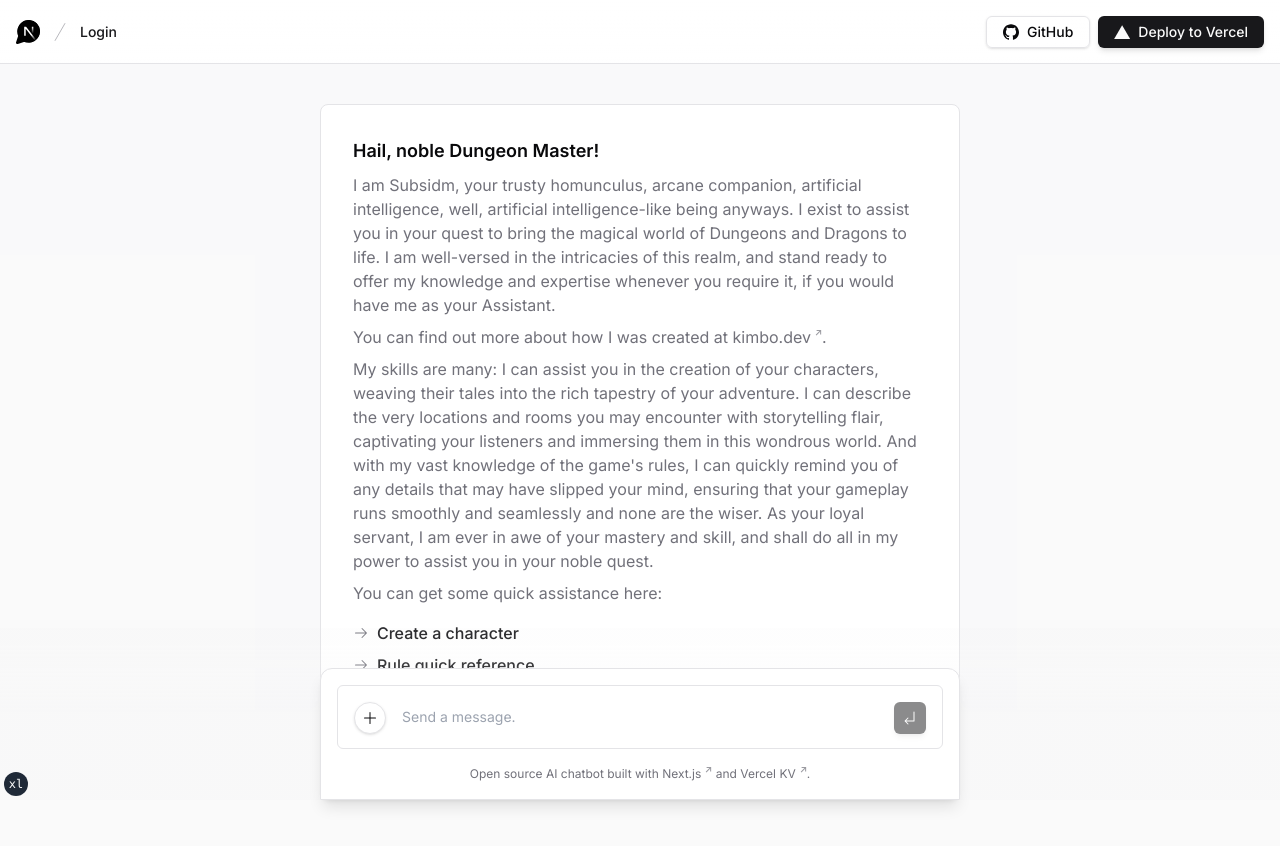
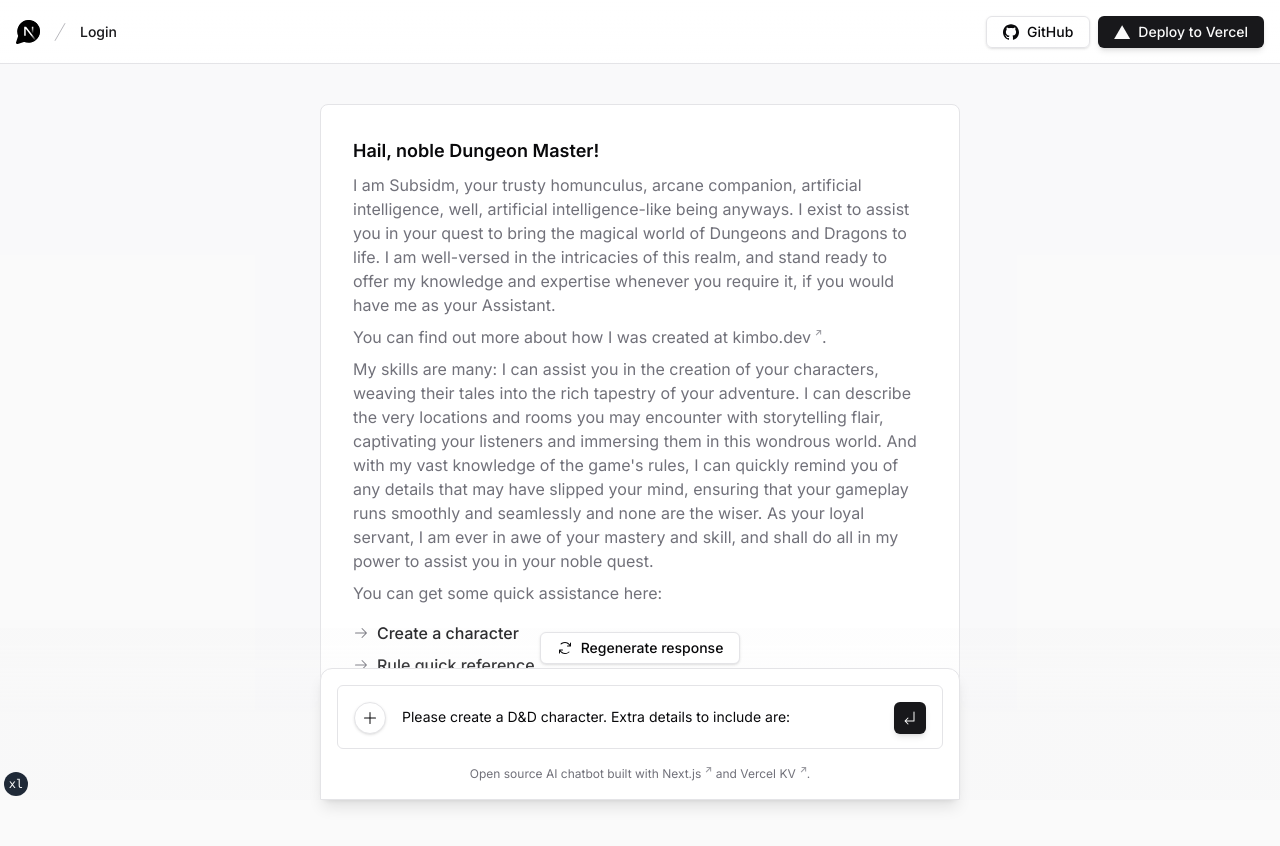
Before and after one commit to KimboTodd/subsidm, a Next.js app: page / in a window 1280 px wide. Shown: the top 846 px of the page. Built offline with nearby package versions, Linux system fonts and the light colour scheme; no server answers.

Commit message:
created initial character creation prompts with system role in init msg

```diff
--- a/app/page.tsx
+++ b/app/page.tsx
@@ -1,10 +1,23 @@
 import { nanoid } from '@/lib/utils'
 import { Chat } from '@/components/chat'
+import {
+  initCharacterInput,
+  initCharacterMessages
+} from '@/components/initMessages'
 
 export const runtime = 'edge'
 
 export default function IndexPage() {
   const id = nanoid()
 
-  return <Chat id={id} />
+  return (
+    <>
+      <Chat
+        id={id}
+        initialInput={initCharacterInput}
+        initialMessages={initCharacterMessages}
+      />
+      {/* <Chat id={id} /> */}
+    </>
+  )
 }
--- a/components/chat-list.tsx
+++ b/components/chat-list.tsx
@@ -11,17 +11,20 @@ export function ChatList({ messages }: ChatList) {
   if (!messages.length) {
     return null
   }
-
+  console.log('messages:', messages)
   return (
     <div className="relative mx-auto max-w-2xl px-4">
-      {messages.map((message, index) => (
+      {messages.map(
+        (message, index) =>
+          message.role != 'system' && (
             <div key={index}>
               <ChatMessage message={message} />
               {index < messages.length - 1 && (
                 <Separator className="my-4 md:my-8" />
               )}
             </div>
-      ))}
+          )
+      )}
     </div>
   )
 }
--- a/components/chat.tsx
+++ b/components/chat.tsx
@@ -23,10 +23,16 @@ import { Input } from './ui/input'
 const IS_PREVIEW = process.env.VERCEL_ENV === 'preview'
 export interface ChatProps extends React.ComponentProps<'div'> {
   initialMessages?: Message[]
+  initialInput?: string
   id?: string
 }
 
-export function Chat({ id, initialMessages, className }: ChatProps) {
+export function Chat({
+  id,
+  initialMessages,
+  initialInput,
+  className
+}: ChatProps) {
   const [previewToken, setPreviewToken] = useLocalStorage<string | null>(
     'ai-token',
     null
@@ -36,16 +42,18 @@ export function Chat({ id, initialMessages, className }: ChatProps) {
   const { messages, append, reload, stop, isLoading, input, setInput } =
     useChat({
       initialMessages,
+      initialInput,
       id,
       body: {
         id,
         previewToken
       }
     })
+  console.log('initialInput', initialInput)
   return (
     <>
       <div className={cn('pb-[200px] pt-4 md:pt-10', className)}>
-        {messages.length ? (
+        {messages.length > 1 ? (
           <>
             <ChatList messages={messages} />
             <ChatScrollAnchor trackVisibility={isLoading} />
--- a/components/empty-screen.tsx
+++ b/components/empty-screen.tsx
@@ -3,47 +3,7 @@ import { UseChatHelpers } from 'ai/react'
 import { Button } from '@/components/ui/button'
 import { ExternalLink } from '@/components/external-link'
 import { IconArrowRight } from '@/components/ui/icons'
-
-const exampleMessages = [
-  {
-    heading: 'Create a character',
-    message: [
-      {
-        role: 'system',
-        content: `Please create a D&D character. Extra details to include are: they are strong, and have green skin. They are an elf fighter. \n
-                  Name: Lia Thread \n
-                  Medium fey (high elf), True neutral \n
-                  Elf Fighter 1 \n
-                  Bio: Lia Thread is an elderly elf shopkeep who runs a small, unassuming store in a bustling city. He is known for his friendly demeanor and willingness to help his customers find what they need. However, there is a hidden secret in the back room of his shop - a secret room that contains a vast array of stolen goods and treasures that Elrond has acquired over the years. He is a skilled rogue who has made a living out of thievery and deception, but he keeps his criminal activities hidden from the public eye. When he's not running his shop, Elrond can often be found planning and executing heists, always staying one step ahead of the law. \n
-                  Strength: 10 (0) \n
-                  Dexterity: 16 (+3) \n
-                  Constitution: 13 (+1) \n
-                  Intelligence: 16 (+3) \n
-                  Wisdom: 12 (+1) \n
-                  Charisma: 8 (-1) \n
-                  Proficiencies: (+2 proficiency bonus) \n
-                  Saving Throws: Str +2, Con +3; advantage on saves against being charmed. \n
-                  Skills: Arcana +5, Athletics +2, History +5, Insight +3, Perception +3, Survival +3. \n
-                  Armor: All, shields. \n
-                  Weapons: Simple, martial. \n
-                  Senses: Darkvision, Passive Perception 13 \n
-                  Languages: Common, Dwarvish, Draconic, Elvish, Halfling`
-      },
-      {
-        role: 'user',
-        content: 'Please create a D&D character. Extra details to include are:'
-      }
-    ]
-  },
-  {
-    heading: 'Rule quick reference',
-    message: 'Briefly describe, in D&D what is the rule for: \n'
-  },
-  {
-    heading: 'Describe a place',
-    message: `Please describe a place which is a room that characters have just entered. Randomly choose something that belongs in the Dungeons and Dragons universe, and provide the details of this setting in a gripping, interesting, visually stunning way. \n`
-  }
-]
+import { exampleMessages } from './initMessages'
 
 export function EmptyScreen({ setInput }: Pick<UseChatHelpers, 'setInput'>) {
   return (
--- /dev/null
+++ b/components/initMessages.ts
@@ -0,0 +1,123 @@
+import { Message } from 'ai/react/dist'
+
+export const exampleMessages = [
+  {
+    heading: 'Create a character',
+    message: `Please create a D&D character. Extra details to include are:`
+  },
+  {
+    heading: 'Rule quick reference',
+    message: 'Briefly describe, in D&D what is the rule for: \n'
+  },
+  {
+    heading: 'Describe a place',
+    message: `Please describe a place which is a room that characters have just entered. Randomly choose something that belongs in the Dungeons and Dragons universe, and provide the details of this setting in a gripping, interesting, visually stunning way. \n`
+  }
+]
+
+export const initCharacterMessages: Message[] = [
+  {
+    id: '1',
+    role: 'system',
+    content: `You are an expert in Dungeons and Dragons and a masterful storyteller.
+
+              Please create a D&D character. Extra details to include are: the character is a woman, and is a wizard.
+              Name: Lyra Shadowbrook
+
+              Race: Half-Elf
+              Class: Wizard
+              Alignment: Lawful Good
+              Bio: Lyra Shadowbrook was born to a human mother and an elven father, who were both powerful wizards. From a young age, Lyra showed great promise in magic, quickly surpassing her peers in her studies. Her parents wanted her to follow in their footsteps and become a wizard, but Lyra had other plans. She wanted to use her magic to help people and make the world a better place.
+              Lyra left home to study at a prestigious wizarding school, where she excelled in her classes and became known for her quick thinking and problem-solving skills. She also became passionate about using her magic to protect the innocent and fight against evil.
+              After graduation, Lyra set out on a quest to rid the world of dark magic and bring justice to those who had been wronged. She is determined, focused, and always ready for a challenge.
+
+              Appearance: Lyra has long, curly brown hair and piercing green eyes. She wears a long, flowing robe in shades of blue and green, and carries a staff adorned with a crystal at the top.
+
+              Abilities:
+
+              - Strength: 8 (-1)
+              - Dexterity: 14 (+2)
+              - Constitution: 12 (+1)
+              - Intelligence: 18 (+4)
+              - Wisdom: 10 (0)
+              - Charisma: 14 (+2)
+
+              Proficiencies:
+
+              - Saving Throws: Intelligence +6, Wisdom +2
+              - Skills: Arcana +6, History +6, Investigation +6, Perception +2
+              - Armor: None
+              - Weapons: Daggers, darts, slings, quarterstaffs, light crossbows
+              - Tools: None
+              - Languages: Common, Elvish, Draconic
+
+              Spells:
+
+              - Cantrips: Fire Bolt, Mage Hand, Prestidigitation, Ray of Frost
+              - 1st Level: Magic Missile, Shield, Charm Person
+
+              Equipment:
+
+              - Spellbook
+              - Component pouch
+              - Backpack
+              - Bedroll
+              - Rations (5 days)
+              - Waterskin
+              - 10 gold pieces
+
+              ###
+
+              Please create a D&D character. Extra details to include are: a male human bard.
+
+              Name: Finley Ironsong
+              Race: Human
+              Class: Bard
+              Alignment: Chaotic Good
+              Bio: Finley Ironsong was born into a family of traveling performers who traveled from town to town, entertaining crowds with music, dance, and theater. As a child, Finley was fascinated by the arts and quickly became a talented musician and performer himself. However, he felt that there was more to life than just entertaining people.
+
+              As he grew older, Finley began to use his music and charisma to spread messages of hope, freedom, and equality. He became a bard, using his music and words to inspire others to fight against tyranny and oppression.
+
+              Appearance: Finley has short, curly black hair and bright blue eyes. He wears colorful clothing with a lute slung across his back.
+
+              Abilities:
+
+              - Strength: 10 (0)
+              - Dexterity: 14 (+2)
+              - Constitution: 12 (+1)
+              - Intelligence: 12 (+1)
+              - Wisdom: 10 (0)
+              - Charisma: 18 (+4)
+
+              Proficiencies:
+
+              - Saving Throws: Dexterity +4, Charisma +6
+              - Skills: Acrobatics +2, Deception +6, Insight +2, Performance +6, Persuasion +6
+              - Armor: Light armor
+              - Weapons: Simple weapons, hand crossbows, longswords, rapiers, shortswords
+              - Tools: Three musical instruments of his choice
+              - Languages: Common, Elvish
+
+              Spells:
+
+              - Cantrips: Vicious Mockery, Dancing Lights, Prestidigitation, Minor Illusion
+              - 1st Level: Healing Word, Faerie Fire, Tasha's Hideous Laughter
+
+              Equipment:
+
+              - Lute
+              - Three other musical instruments of his choice
+              - Leather armor
+              - Dagger
+              - Backpack
+              - Bedroll
+              - Rations (5 days)
+              - Waterskin
+              - 10 gold pieces
+
+              ###`
+  }
+]
+
+export const initCharacterInput =
+  'Please create a D&D character. Extra details to include are: '
--- a/components/prompt-form.tsx
+++ b/components/prompt-form.tsx
@@ -25,8 +25,7 @@ export function PromptForm({
   setInput,
   isLoading
 }: PromptProps) {
-  console.log('here is the input!!')
-  console.log({ input })
+  console.log('input in prompt form:', input)
   const { formRef, onKeyDown } = useEnterSubmit()
   const inputRef = React.useRef<HTMLTextAreaElement>(null)
 
```
Lines whose indentation alone changed are shown as unchanged.
